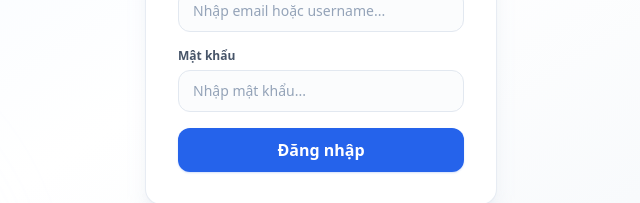
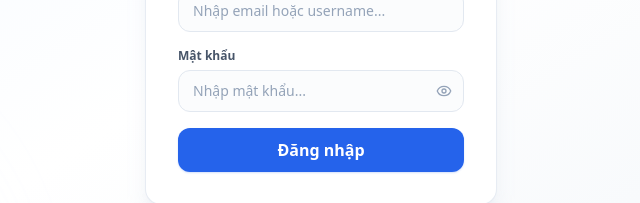
Before and after one commit to buithuy1138080-netizen/xa-dieu-hanh, a React (Vite) app in the folder frontend/: page /login in a window 1280 px wide. Shown: the part 403-606 px from the top of the page, without its empty margins (319-959 px from the left). Built offline with nearby package versions, Linux system fonts and the light colour scheme; the HTML template or start-up script is replaced by a standard one.

Commit message:
feat(login): add show/hide password toggle

```diff
--- a/frontend/src/pages/LoginPage.tsx
+++ b/frontend/src/pages/LoginPage.tsx
@@ -1,4 +1,5 @@
 import { useState, type FormEvent } from 'react'
+import { Eye, EyeOff } from 'lucide-react'
 import { useNavigate } from 'react-router-dom'
 import apiClient from '../api/client'
 import { useAuthStore } from '../store/authStore'
@@ -15,6 +16,7 @@ export default function LoginPage() {
   const { setAuth, setUser } = useAuthStore()
   const [error, setError] = useState('')
   const [loading, setLoading] = useState(false)
+  const [showPassword, setShowPassword] = useState(false)
 
   async function handleSubmit(e: FormEvent<HTMLFormElement>) {
     e.preventDefault()
@@ -75,13 +77,23 @@ export default function LoginPage() {
             </div>
             <div>
               <label className="block text-xs font-semibold text-slate-600 mb-1.5">Mật khẩu</label>
-              <input
-                name="password"
-                type="password"
-                placeholder="Nhập mật khẩu..."
-                required
-                className="w-full border border-slate-200 rounded-xl px-3.5 py-2.5 text-sm text-slate-800 placeholder:text-slate-400 focus:outline-none focus:ring-2 focus:ring-blue-500 focus:border-blue-400 transition bg-slate-50/50"
-              />
+              <div className="relative">
+                <input
+                  name="password"
+                  type={showPassword ? 'text' : 'password'}
+                  placeholder="Nhập mật khẩu..."
+                  required
+                  className="w-full border border-slate-200 rounded-xl px-3.5 py-2.5 pr-10 text-sm text-slate-800 placeholder:text-slate-400 focus:outline-none focus:ring-2 focus:ring-blue-500 focus:border-blue-400 transition bg-slate-50/50"
+                />
+                <button
+                  type="button"
+                  onClick={() => setShowPassword(v => !v)}
+                  className="absolute right-3 top-1/2 -translate-y-1/2 text-slate-400 hover:text-slate-600 transition-colors"
+                  tabIndex={-1}
+                >
+                  {showPassword ? <EyeOff size={16} /> : <Eye size={16} />}
+                </button>
+              </div>
             </div>
             {error && (
               <div className="flex items-center gap-2 bg-red-50 border border-red-200 text-red-600 text-sm rounded-xl px-3.5 py-2.5">
```
